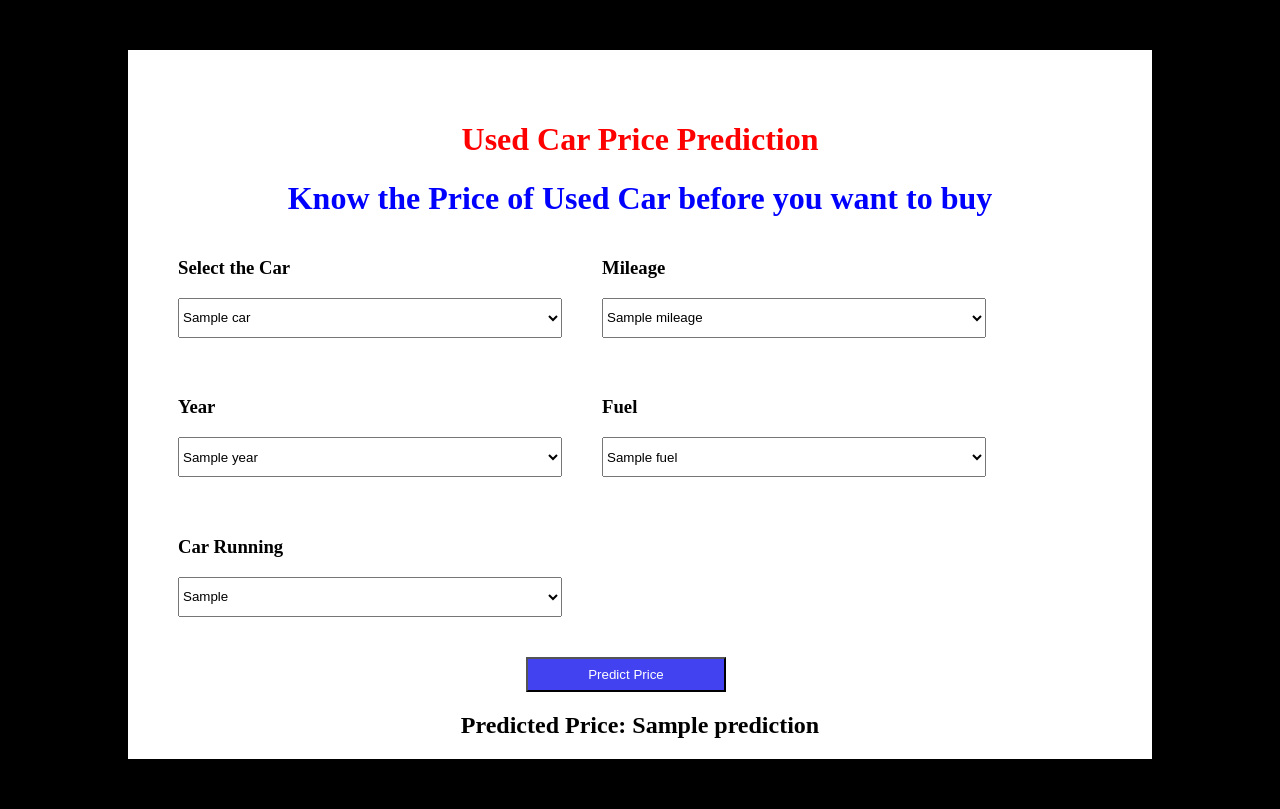
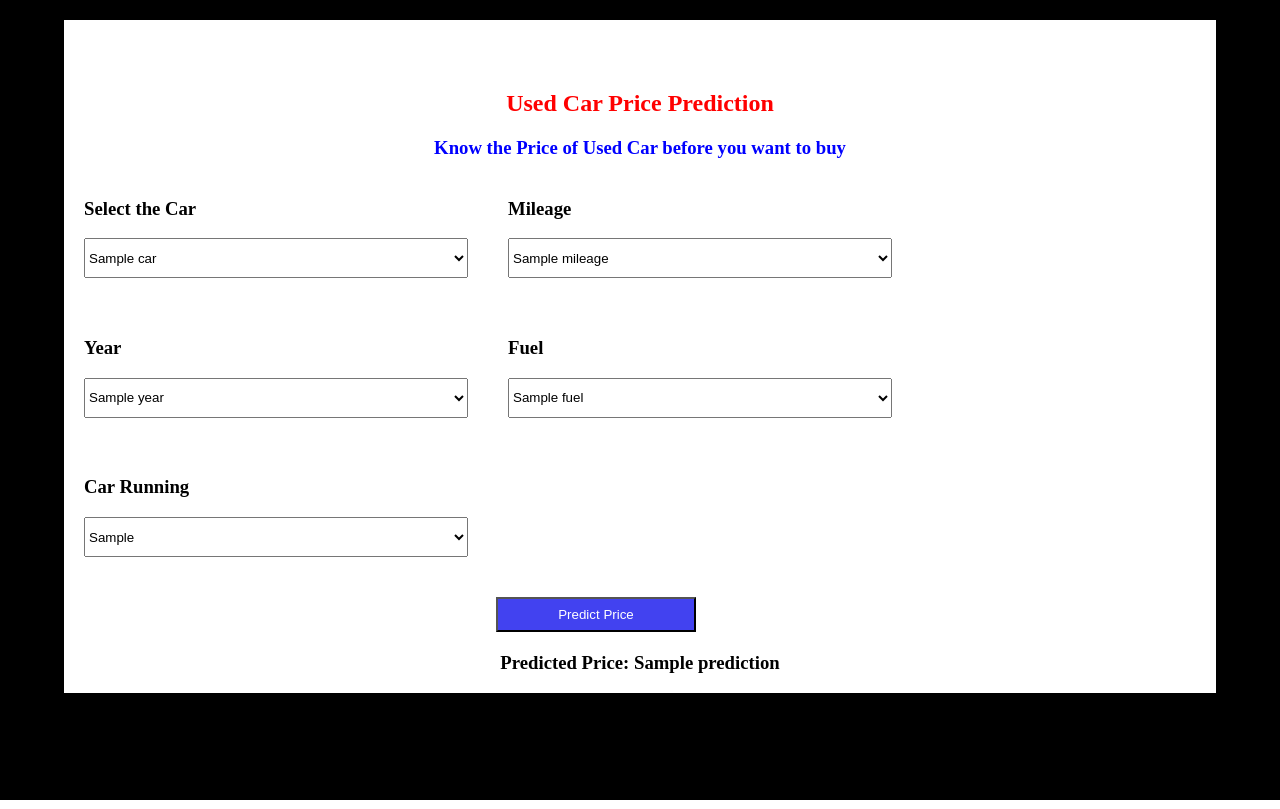
Before and after one commit to shreysavagave/Second-Hand-Car-Price-Prediction-Model, a Flask app: template templates/index.html in a window 1280 px wide. Run offline with Flask 3, Linux system fonts and the light colour scheme; the template is opened without the code that fills it: most values are stand-ins (such as "Sample title", 1, 10 or a date in 2020); parts of the project's set-up code (start-up, migrations or seed data) failed here and were passed over.

Commit message:
Update index.html

```diff
--- a/templates/index.html
+++ b/templates/index.html
@@ -7,16 +7,16 @@
 </head>
 <body style="background-color: black; justify-content: center;">
 
-  <div style="display: flex; justify-content: center; margin: 50px;">
-    <div style="background-color: white; width: 80vw; display: flex; justify-content: center;">
+  <div style="display: flex; justify-content: center; margin: 20px;">
+    <div style="background-color: white; width: 90vw; display: flex; justify-content: center;">
       <div style="width: 100%; height: 100%; margin-top: 50px;">
         <div style="text-align: center;">
-          <h1 style="color: red;">Used Car Price Prediction</h1>
-          <h1 style="color: blue;">Know the Price of Used Car before you want to buy</h1>
+          <h2 style="color: red;">Used Car Price Prediction</h2>
+          <h3 style="color: blue;">Know the Price of Used Car before you want to buy</h3>
         </div>
 
         <form action="/predict" method="post">
-          <div style="display:flex; width: 70vw; gap:40px; flex-wrap: wrap; margin: 20px; margin-left: 50px;">
+          <div style="display:flex; width: 80vw; gap:40px; flex-wrap: wrap; margin: 20px;">
 
             <!-- Car Name -->
             <div>
@@ -76,7 +76,7 @@
         </form>
 
         <div style="text-align: center;">
-          <h2>Predicted Price: <span id="prediction">{{ prediction }}</span></h2>
+          <h3>Predicted Price: <span id="prediction">{{ prediction }}</span></h3>
         </div>
 
       </div>
```
